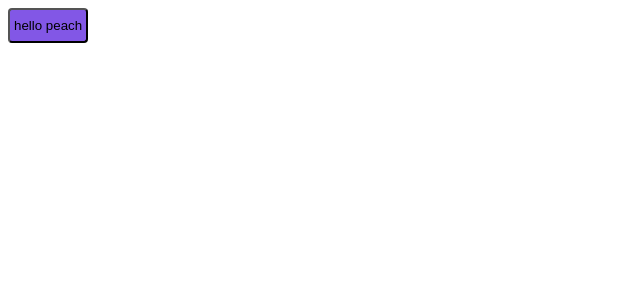
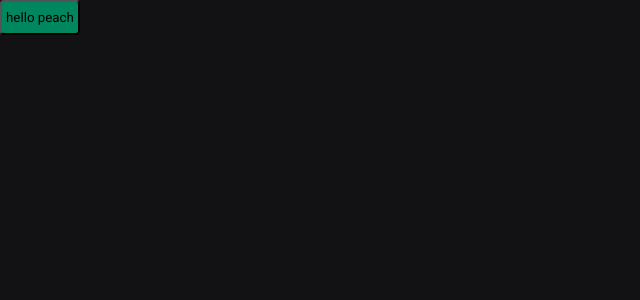
Before and after one commit to Ca-byte/ignite_shop, a Next.js app: page / in a window 1280 px wide. Shown: the top 300 px of the page, without its empty margins (0-640 px from the left). Built offline with nearby package versions, Linux system fonts and the light colour scheme.

Commit message:
feat:     Visual Structure - global style

```diff
--- a/src/pages/_app.tsx
+++ b/src/pages/_app.tsx
@@ -1,6 +1,10 @@
 
 import type { AppProps } from 'next/app'
+import { globalStyles } from '../styles/global'
+
+globalStyles();
 
 export default function App({ Component, pageProps }: AppProps) {
+
   return <Component {...pageProps} />
 }
--- a/src/pages/index.tsx
+++ b/src/pages/index.tsx
@@ -1,7 +1,7 @@
 import { styled } from "../styles"
 
 const Button = styled('button', {
-  backgroundColor: '$rocketseat',
+  backgroundColor: '$green500',
   borderRadius: 4,
   padding: '8px 4px'
 })
--- /dev/null
+++ b/src/styles/global.ts
@@ -0,0 +1,18 @@
+import { globalCss } from ".";
+
+export const globalStyles = globalCss({
+	'*':{
+		margin: 0,
+		padding: 0,
+	},
+
+	body: {
+		'-webkit-font-smoothing': 'antialiased',
+		backgroundColor: '$gray900',
+    color: '$gray100'
+	},
+	'body, input, textarea, button': {
+		fontFamily: 'Roboto',
+		fontWeight: 400,
+	}
+})
--- a/src/styles/index.ts
+++ b/src/styles/index.ts
@@ -12,7 +12,14 @@
 } = createStitches({
 	theme: {
 		colors: {
-			rocketseat: '#8257e6'
+			white: '#fff',
+      gray900: '#121214',
+      gray800: '#202024',
+      gray300: '#c4c4cc',
+      gray100: '#e1e1e6',
+
+      green500: '#00875f',
+      green300: '#00b37e'
 		}
 	}
 })
```
